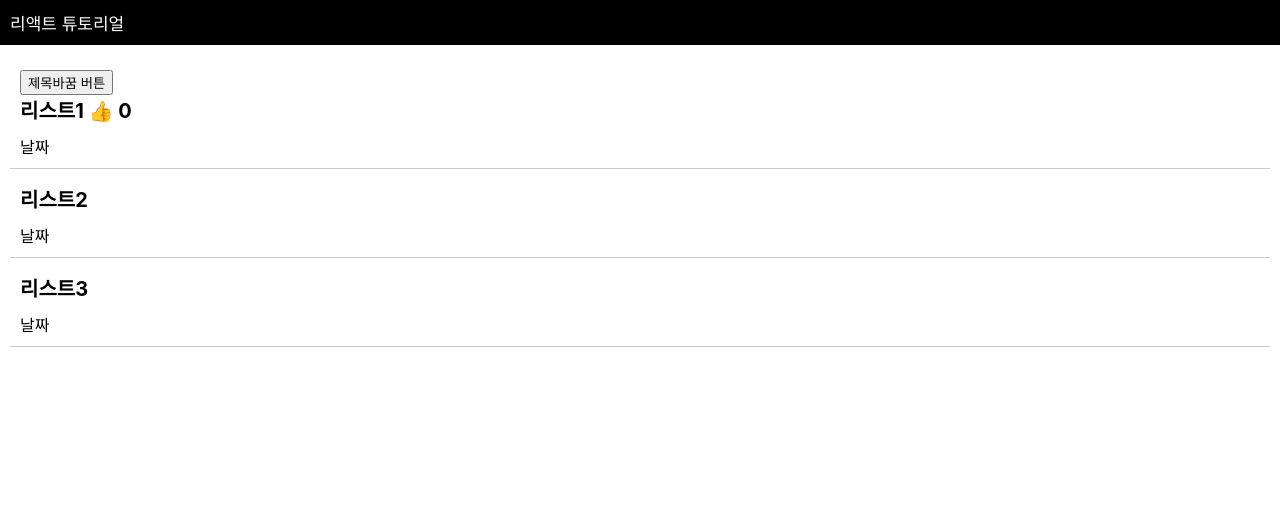
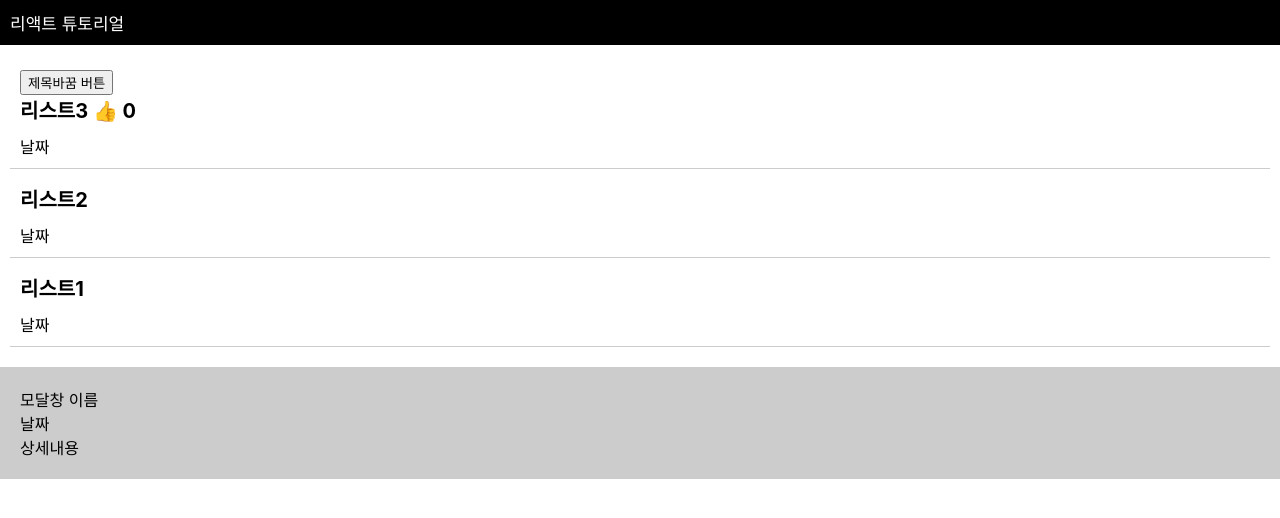
Before and after one commit to VictoryJu/React, a React (Create React App) app: page / in a window 1280 px wide. Shown: the top 518 px of the page. Built offline with nearby package versions, Linux system fonts and the light colour scheme.

Commit message:
React 컴포넌트 문법 1. 컴포넌트는 중복이있는 HTML위주로 분리

```diff
--- a/src/App.css
+++ b/src/App.css
@@ -11,6 +11,12 @@
 
 .main-container{
   padding:10px;
+}
+
+.modal{
+  margin-top:10px;
+  padding:20px;
+  background-color: #ccc;
 }
 
 .title{
--- a/src/App.tsx
+++ b/src/App.tsx
@@ -1,15 +1,16 @@
+import { reverse } from 'dns/promises';
 import React,{useState} from 'react';
 import './App.css';
 
 function App() {
 
-  let [title,setTitle] = useState(['리스트1','리스트2','리스트3'])
+  let [title,setTitle] = useState(['리스트3','리스트2','리스트1'])
   let [date,setDate] = useState('날짜')
   let [count,setCount] = useState(0);
 
   function editTitle(){
     let newArray = [...title];
-    newArray[0] = "여자코트 추천";
+    newArray.sort();
     setTitle(newArray);
   }
 
@@ -32,8 +33,21 @@ function App() {
           <div>{date}</div>
         </div>
       </div>
+
+      <Modal></Modal>
+
     </div>
   );
 }
 
+function Modal(){
+  return (
+    <div className='modal'>
+      <div>모달창 이름</div>
+      <div>날짜</div>
+      <div>상세내용</div>
+    </div>
+  )
+}
+
 export default App;
```
